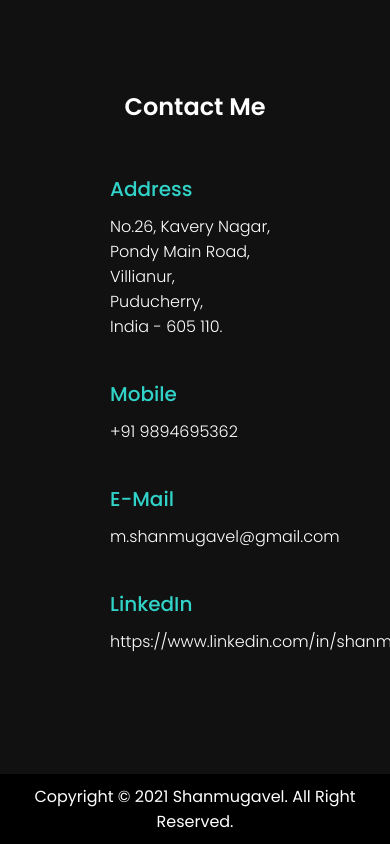
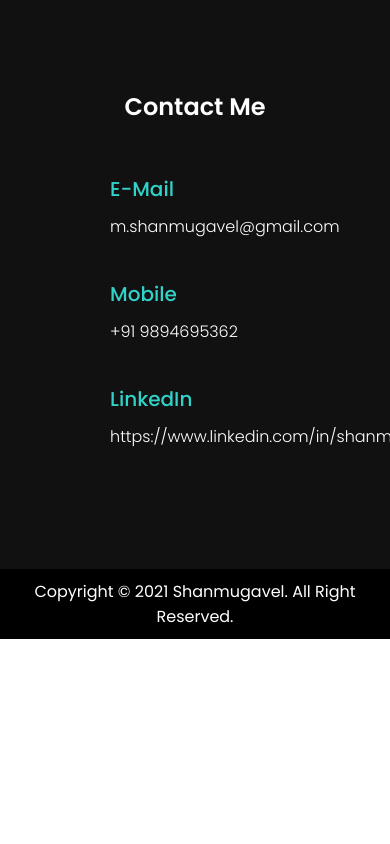
Before and after one commit to shanmugavelm/shanmugavelPortfolio, a plain HTML site: page index.html in a window 390 px wide. Shown: the part 8596-9440 px from the top of the page. After the commit the page ends 9235 px from the top, so only its background shows below. Drawn offline with nearby package versions, Linux system fonts and the light colour scheme.

```diff
--- a/index.html
+++ b/index.html
@@ -187,29 +187,21 @@
             <div class="contactInfo">
                 <div class="contactInfoBx">
                     <div class="box">
-                        <div class="icon">
-                        </div>
+                        <div class="icon"></div>
                         <div class="text">
-                            <h3>Address</h3>
-                            <p>No.26, Kavery Nagar,<br/> Pondy Main Road, <br/>Villianur, <br/>Puducherry, <br/>India - 605 110.</p>
+                            <h3>E-Mail</h3>
+                            <p>m.shanmugavel@gmail.com</p>
                         </div>
                     </div>
                     <div class="box">
                         <div class="icon">
-
                         </div>
                         <div class="text">
                             <h3>Mobile</h3>
                             <p>+91 9894695362</p>
                         </div>
                     </div>
-                    <div class="box">
-                        <div class="icon"></div>
-                        <div class="text">
-                            <h3>E-Mail</h3>
-                            <p>m.shanmugavel@gmail.com</p>
-                        </div>
-                    </div>
+
                     <div class="box">
                         <div class="icon"></div>
                         <div class="text">
```
